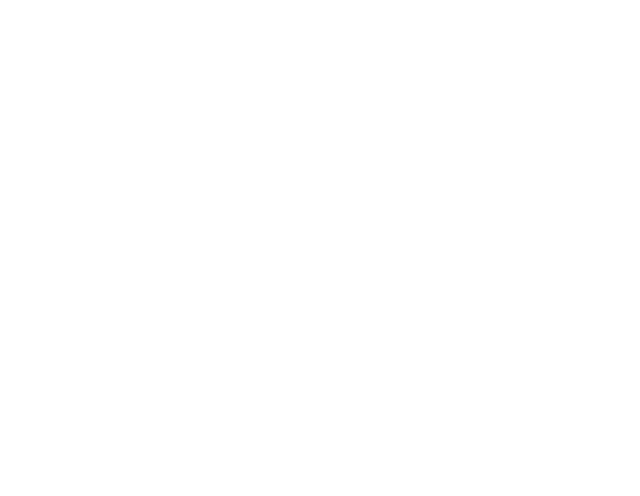
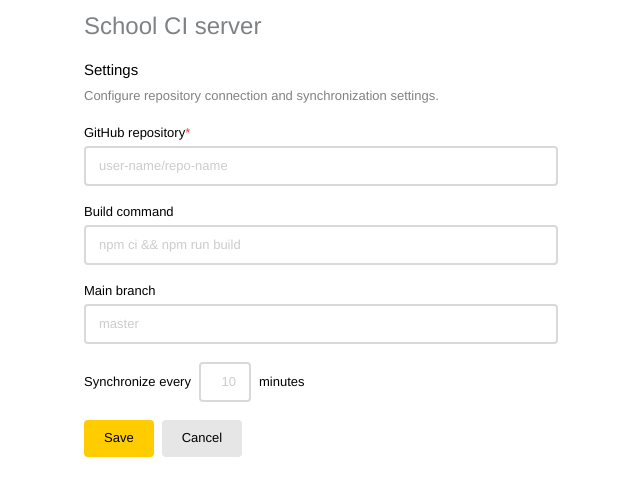
Before and after one commit to frontstall/shri-task05, a React (Create React App) app: page /history/1 in a window 1280 px wide. Shown: the top 496 px of the page, without its empty margins (44-684 px from the left). Built offline with nearby package versions, Linux system fonts and the light colour scheme; a web font is replaced by a local one.

Commit message:
rename pages

```diff
--- a/src/App.jsx
+++ b/src/App.jsx
@@ -6,8 +6,10 @@ import {
 } from 'react-router-dom';
 
 import {
-  Main,
-  Settings,
+  BuildPage,
+  HistoryPage,
+  MainPage,
+  SettingsPage,
 } from 'features';
 
 function App() {
@@ -15,10 +17,16 @@ function App() {
     <Router>
       <Switch>
         <Route exact path="/">
-          <Main />
+          <MainPage />
         </Route>
         <Route path="/settings">
-          <Settings />
+          <SettingsPage />
+        </Route>
+        <Route path="/build/:buildId">
+          <BuildPage />
+        </Route>
+        <Route path="/history/:repoId">
+          <HistoryPage />
         </Route>
       </Switch>
     </Router>
--- /dev/null
+++ b/src/features/HistoryPage/index.jsx
@@ -0,0 +1,94 @@
+import React from 'react';
+
+import {
+  Header,
+  Heading,
+  FieldsetUI,
+  InputGroup,
+  ButtonGroup,
+  Button,
+  Input,
+  Text,
+} from 'components';
+
+const {
+  Fieldset,
+  Legend,
+  Row,
+} = FieldsetUI;
+
+const Settings = () => (
+  <div className="MainLayout">
+    <Header />
+    <main className="Main MainLayout-Content">
+      <div className="Main-Container">
+        <Heading level={2} size="m" color="accent">
+          Settings
+        </Heading>
+        <form>
+          <Fieldset>
+            <Legend>
+              Configure repository connection and synchronization settings.
+            </Legend>
+            <Row>
+              <InputGroup
+                clearable
+                id="repository"
+                placeholder="user-name/repo-name"
+              >
+                GitHub repository
+                <Text color="danger">*</Text>
+              </InputGroup>
+            </Row>
+            <Row>
+              <InputGroup
+                clearable
+                id="command"
+                placeholder="npm ci && npm run build"
+              >
+                Build command
+              </InputGroup>
+            </Row>
+            <Row>
+              <InputGroup
+                clearable
+                id="branch"
+                placeholder="master"
+              >
+                Main branch
+              </InputGroup>
+            </Row>
+            <Row>
+              Synchronize every
+              <Input
+                id="interval"
+                placeholder="10"
+                size="s"
+                align="right"
+                inline
+              >
+                Main branch
+              </Input>
+              minutes
+            </Row>
+            <Row>
+              <ButtonGroup>
+                <Button
+                  type="submit"
+                  color="accent"
+                >
+                  Save
+                </Button>
+                <Button>
+                  Cancel
+                </Button>
+              </ButtonGroup>
+            </Row>
+          </Fieldset>
+        </form>
+      </div>
+    </main>
+  </div>
+);
+
+export default Settings;
--- /dev/null
+++ b/src/features/SettingsPage/index.jsx
@@ -0,0 +1,94 @@
+import React from 'react';
+
+import {
+  Header,
+  Heading,
+  FieldsetUI,
+  InputGroup,
+  ButtonGroup,
+  Button,
+  Input,
+  Text,
+} from 'components';
+
+const {
+  Fieldset,
+  Legend,
+  Row,
+} = FieldsetUI;
+
+const Settings = () => (
+  <div className="MainLayout">
+    <Header />
+    <main className="Main MainLayout-Content">
+      <div className="Main-Container">
+        <Heading level={2} size="m" color="accent">
+          Settings
+        </Heading>
+        <form>
+          <Fieldset>
+            <Legend>
+              Configure repository connection and synchronization settings.
+            </Legend>
+            <Row>
+              <InputGroup
+                clearable
+                id="repository"
+                placeholder="user-name/repo-name"
+              >
+                GitHub repository
+                <Text color="danger">*</Text>
+              </InputGroup>
+            </Row>
+            <Row>
+              <InputGroup
+                clearable
+                id="command"
+                placeholder="npm ci && npm run build"
+              >
+                Build command
+              </InputGroup>
+            </Row>
+            <Row>
+              <InputGroup
+                clearable
+                id="branch"
+                placeholder="master"
+              >
+                Main branch
+              </InputGroup>
+            </Row>
+            <Row>
+              Synchronize every
+              <Input
+                id="interval"
+                placeholder="10"
+                size="s"
+                align="right"
+                inline
+              >
+                Main branch
+              </Input>
+              minutes
+            </Row>
+            <Row>
+              <ButtonGroup>
+                <Button
+                  type="submit"
+                  color="accent"
+                >
+                  Save
+                </Button>
+                <Button>
+                  Cancel
+                </Button>
+              </ButtonGroup>
+            </Row>
+          </Fieldset>
+        </form>
+      </div>
+    </main>
+  </div>
+);
+
+export default Settings;
--- /dev/null
+++ b/src/styles/designSystemVariables.scss
@@ -0,0 +1,34 @@
+:root {
+  --color_accent: #FFCC00;
+  --color_accent_hovered: #F2C200;
+  --color_accent_border: #B38F00;
+  --color_control: #E6E6E6;
+  --color_control_hovered: #DBDBDB;
+  --color_control_border: #B3B3B3;
+  --color_default_100: #F0F2F3;
+  --color_default_200: #F2F2F2;
+  --color_default_400: #D9D9D9;
+  --color_default_500: #B3B3B3;
+  --color_default_600: #6B6B6B;
+
+  --color_danger: #FF3333;
+  --color_success: #00B341;
+  --color_warning: #FF9A00;
+
+  --font-size_s: 13px;
+  --font-size_m: 15px;
+  --font-size_ml: 16px;
+  --font-size_l: 18px;
+  --font-size_xl: 24px;
+
+  --line-height_s: 15px;
+  --line-height_m: 18px;
+  --line-height_l: 20px;
+  --line-height_xl: 28px;
+  --line-height_xxl: 30px;
+
+  --font-color_default: #7F8285;
+  --font-color_default_500: #595959;
+  --font-color_accent: #000000;
+  --font-color_secondary: #CCCCCC;
+}
--- a/src/styles/index.scss
+++ b/src/styles/index.scss
@@ -1,6 +1,7 @@
 @import './fonts.scss';
 @import './global.scss';
 @import './variables.scss';
+@import './designSystemVariables.scss';
 
 @import './blocks/Main.scss';
 @import './blocks/MainLayout.scss';
--- a/src/styles/variables.scss
+++ b/src/styles/variables.scss
@@ -1,38 +1,3 @@
 $mobile-width: 320px;
 $tablet-width: 768px;
 $desktop-width: 1024px;
-
-:root {
-  --color_accent: #FFCC00;
-  --color_accent_hovered: #F2C200;
-  --color_accent_border: #B38F00;
-  --color_control: #E6E6E6;
-  --color_control_hovered: #DBDBDB;
-  --color_control_border: #B3B3B3;
-  --color_default_100: #F0F2F3;
-  --color_default_200: #F2F2F2;
-  --color_default_400: #D9D9D9;
-  --color_default_500: #B3B3B3;
-  --color_default_600: #6B6B6B;
-
-  --color_danger: #FF3333;
-  --color_success: #00B341;
-  --color_warning: #FF9A00;
-
-  --font-size_s: 13px;
-  --font-size_m: 15px;
-  --font-size_ml: 16px;
-  --font-size_l: 18px;
-  --font-size_xl: 24px;
-
-  --line-height_s: 15px;
-  --line-height_m: 18px;
-  --line-height_l: 20px;
-  --line-height_xl: 28px;
-  --line-height_xxl: 30px;
-
-  --font-color_default: #7F8285;
-  --font-color_default_500: #595959;
-  --font-color_accent: #000000;
-  --font-color_secondary: #CCCCCC;
-}
```
Also changed, not shown: src/features/index.jsx (+8 -4 lines), src/features/BuildPage/index.jsx (renamed from src/features/Settings/index.jsx), src/features/MainPage/index.jsx (renamed from src/features/Main/index.jsx).
